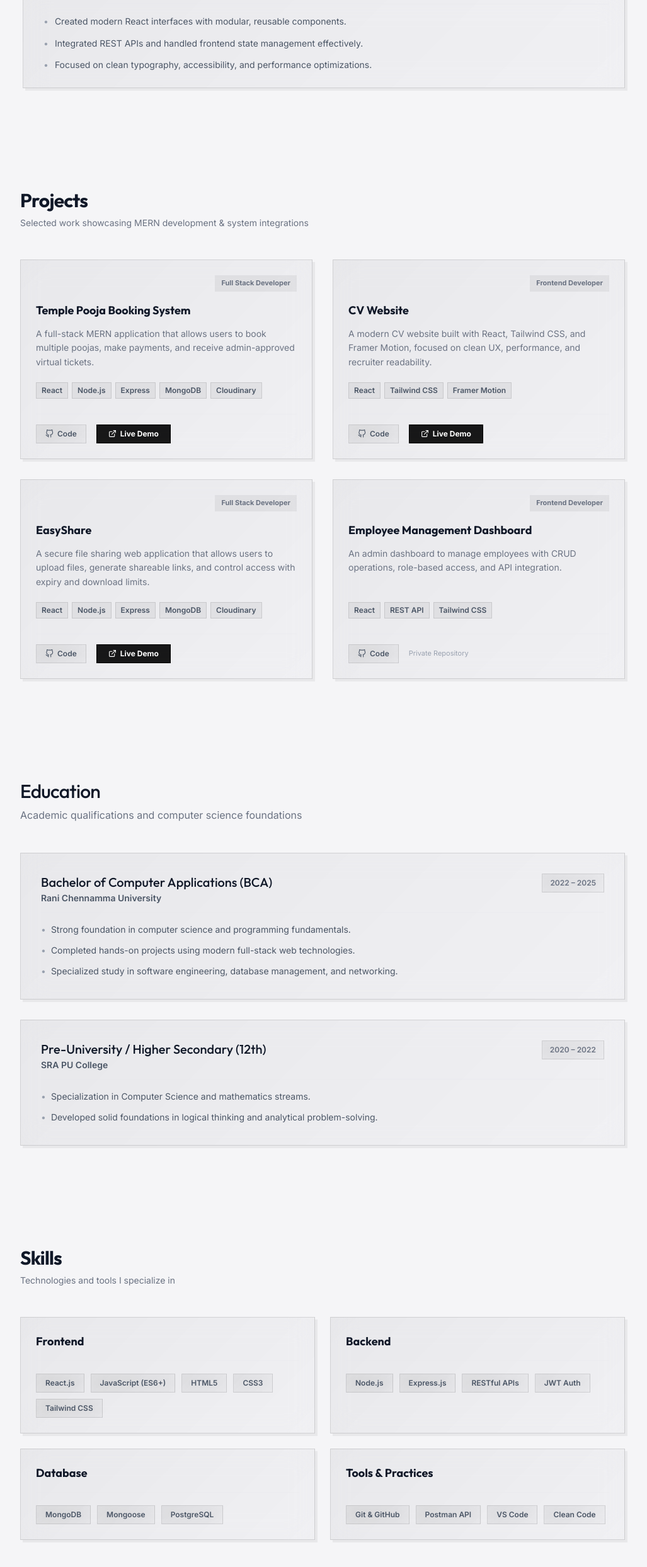
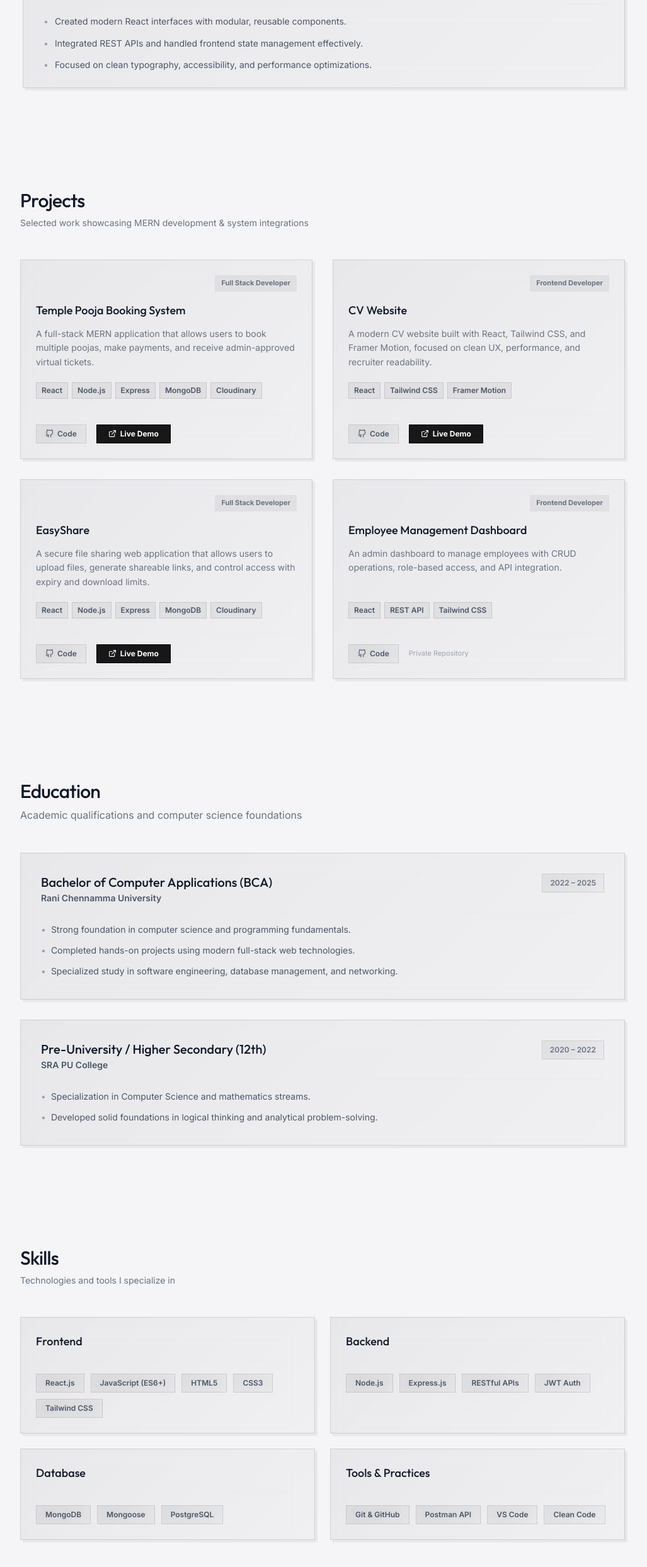
Before and after one commit to Mohan-Badiger/cv-mohan, a React (Vite) app: page / in a window 1280 px wide. Shown: the part 2037-4525 px from the top of the page at 63% size, without its empty margins (128-1155 px from the left). Built offline with nearby package versions, Linux system fonts and the light colour scheme; no server answers.

Commit message:
feat: add Education, Experience, Projects, and Skills components to personal CV website

```diff
--- a/src/components/Projects.jsx
+++ b/src/components/Projects.jsx
@@ -57,7 +57,7 @@ const Projects = () => {
           transition={{ duration: 0.6, ease: "easeOut" }}
           className="mb-10 sm:mb-12"
         >
-          <h2 className="text-2xl sm:text-3xl font-bold tracking-tight text-gray-900 dark:text-white">
+          <h2 className="text-2xl sm:text-3xl font-medium tracking-tight text-gray-900 dark:text-white">
             Projects
           </h2>
           <p className="mt-2 text-sm text-gray-500 dark:text-gray-400">
@@ -89,7 +89,7 @@ const Projects = () => {
                 </div>
 
                 {/* Title */}
-                <h3 className="mt-4 text-lg font-bold text-gray-900 dark:text-white group-hover:text-black dark:group-hover:text-white transition-colors duration-350">
+                <h3 className="mt-4 text-lg font-medium text-gray-900 dark:text-white group-hover:text-black dark:group-hover:text-white transition-colors duration-350">
                   {project.title}
                 </h3>
 
--- a/src/components/Skills.jsx
+++ b/src/components/Skills.jsx
@@ -36,7 +36,7 @@ const Skills = () => {
           transition={{ duration: 0.6, ease: "easeOut" }}
           className="mb-12"
         >
-          <h2 className="text-2xl sm:text-3xl font-bold tracking-tight text-gray-900 dark:text-white">
+          <h2 className="text-2xl sm:text-3xl font-medium tracking-tight text-gray-900 dark:text-white">
             Skills
           </h2>
           <p className="mt-2 text-sm text-gray-500 dark:text-gray-400">
@@ -68,7 +68,7 @@ const Skills = () => {
               <div>
                 {/* Header */}
                 <div className="flex items-center gap-3 border-b border-gray-200/40 dark:border-white/5 pb-4 mb-5">
-                  <h3 className="text-base sm:text-lg font-bold text-gray-900 dark:text-white">
+                  <h3 className="text-base sm:text-lg font-medium text-gray-900 dark:text-white">
                     {group.title}
                   </h3>
                 </div>
```
